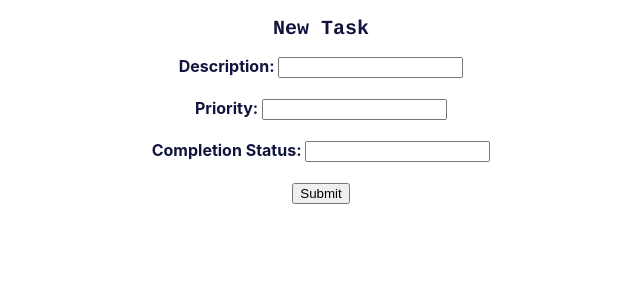
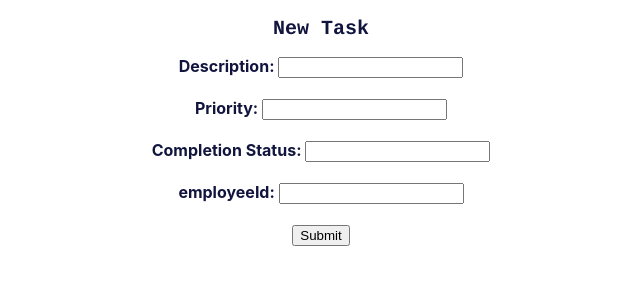
Before and after one commit to rchevarria/webDev-Frontend, a React (Create React App) app: page /newtask in a window 1280 px wide. Shown: the top 300 px of the page, without its empty margins (319-959 px from the left). Built offline with nearby package versions, Linux system fonts and the light colour scheme.

Commit message:
added employeeId

```diff
--- a/src/components/containers/EditTaskContainer.js
+++ b/src/components/containers/EditTaskContainer.js
@@ -12,6 +12,7 @@ class EditTaskContainer extends Component {
           description: "",
           priority: "",
           completion: "",
+          employeeId: null,
           redirect: false,
           redirectId: null
         };
@@ -24,6 +25,7 @@ class EditTaskContainer extends Component {
             description: this.props.task.description,
             priority: this.props.task.priority,
             completion: this.props.task.completion,
+            employeeId: this.props.course.employeeId
         });
       }
 
@@ -40,7 +42,8 @@ class EditTaskContainer extends Component {
             id: this.props.task.id,
             description: this.state.description,
             priority: this.state.priority,
-            completion: this.state.completion
+            completion: this.state.completion,
+            employeeId: this.state.employeeId
         };
 
         this.props.editTask(task);
@@ -76,6 +79,10 @@ class EditTaskContainer extends Component {
             <input type="text" name="completion" value={this.state.completion} onChange={(e) => this.handleChange(e)} />
             <br/>
 
+            <label style={{color:'#11153e', fontWeight: 'bold'}}>employeeId: </label>
+            <input type="text" name="employeeId" value={this.state.employeeId} onChange={(e) => this.handleChange(e)} />
+            <br/>
+
             <button type="submit">
               Submit
             </button>
--- a/src/components/views/NewTaskView.js
+++ b/src/components/views/NewTaskView.js
@@ -28,6 +28,11 @@ const NewTaskView = (props) => {
           <br/>
           <br/>
 
+          <label style={{color:'#11153e', fontWeight: 'bold'}}>employeeId: </label>
+          <input type="text" name="employeeId" onChange={(e) => handleChange(e)} />
+          <br/>
+          <br/>
+
           <button type="submit">
             Submit
           </button>
```
